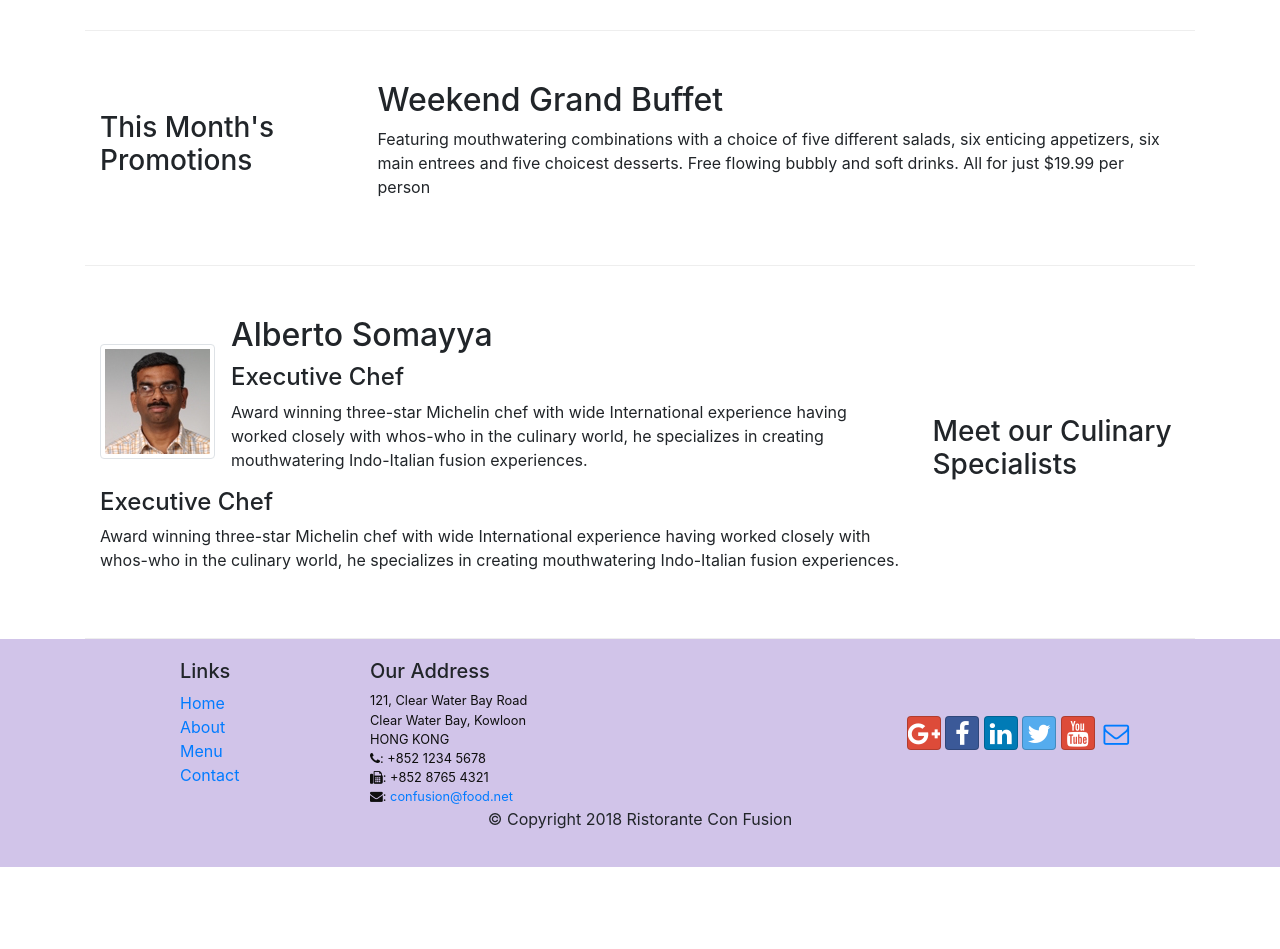
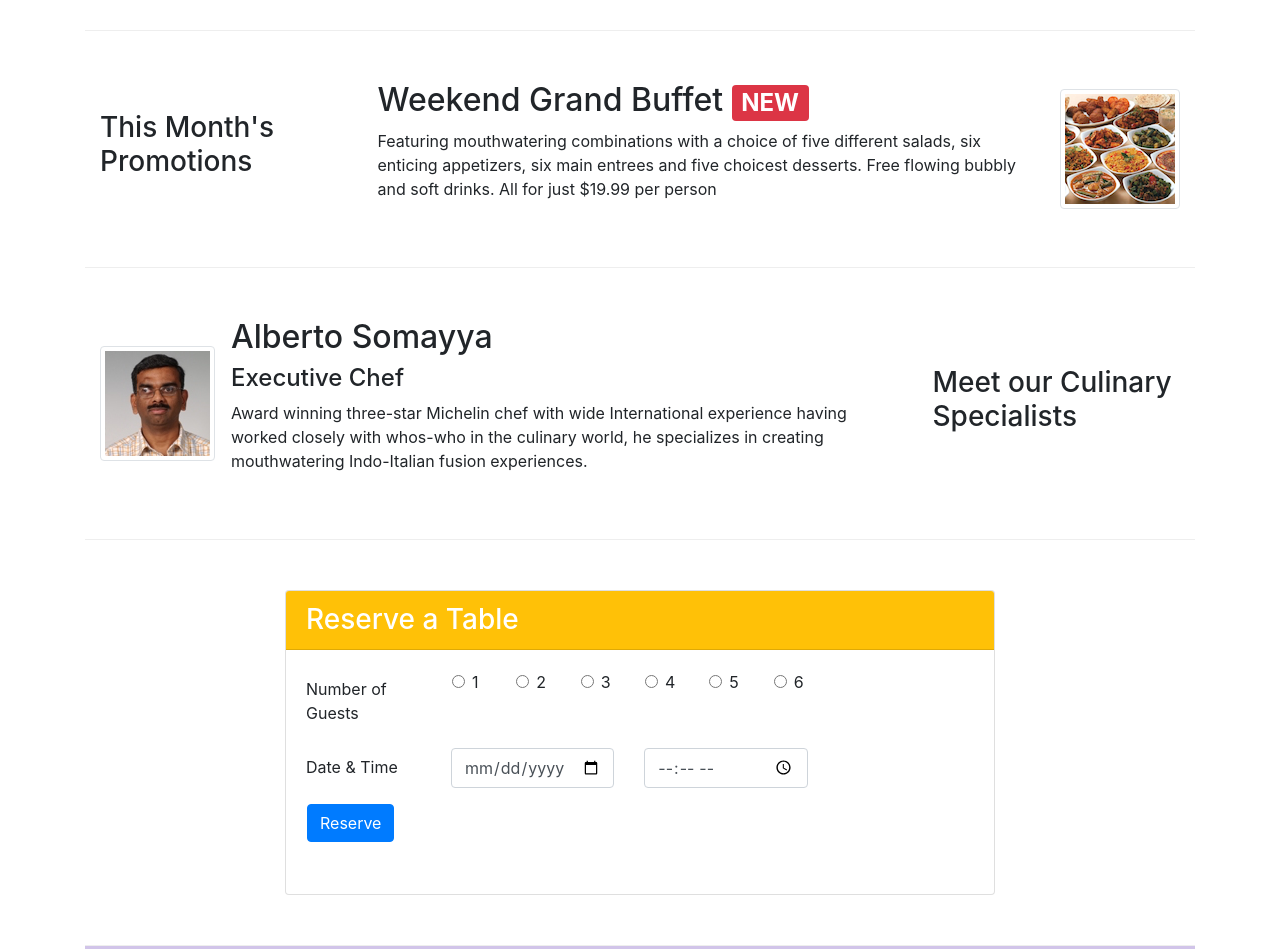
Before and after one commit to auan369/conFusion, a website: page index.html in a window 1280 px wide. Shown: the part 540-1489 px from the top of the page. Before the commit the page ends 1407 px from the top, so only its background shows below. Drawn offline with nearby package versions, Linux system fonts and the light colour scheme.

Commit message:
Assignment 2

```diff
--- a/index.html
+++ b/index.html
@@ -40,9 +40,16 @@
                     <h1>Ristorante con Fusion</h1>
                     <p>We take inspiration from the World's best cuisines, and create a unique fusion experience. Our lipsmacking creations will tickle your culinary senses!</p>
                 </div>
-                <div class="col-12 col-sm align-self-center">
+                <div class="col-6 col-sm-3 align-self-center">
                     <img src="img/logo.png" class="img-fluid">
                 </div>
+
+                <div class="col-6 col-sm-3 align-self-center">
+                    <button type="button" class="btn btn-sm bg-warning">
+                        <a class="text-dark font-weight-bold ml-3 mr-3" href="#ReserveForm">Reserve Table</a>
+                    </button>
+                </div>
+
                 <!--
                 <div class="col-12 offset-sm-1 col-sm">
                     <img src="yuri.jpeg" alt="Yuri" width="150" height="150"></img>
@@ -82,8 +89,23 @@
                 <h3>This Month's Promotions</h3>
             </div>
             <div class="col col-sm col-md">
-                <h2>Weekend Grand Buffet</h2>
-                <p>Featuring mouthwatering combinations with a choice of five different salads, six enticing appetizers, six main entrees and five choicest desserts. Free flowing bubbly and soft drinks. All for just $19.99 per person </p>
+                <div class="media">
+
+                    <div class="media-body">
+                        <h2 class="mt-0">
+                            Weekend Grand Buffet
+                            <span class="badge badge-danger">NEW</span>
+                        </h2>
+                        <p class="d-none d-sm-block">Featuring mouthwatering combinations with a
+                            choice of five different salads, six enticing appetizers,
+                            six main entrees and five choicest desserts.
+                            Free flowing bubbly and soft drinks.
+                            All for just $19.99 per person </p>
+                    </div>
+                    <img class="d-flex ml-3 img-thumbnail align-self-center"
+                            src="img/buffet.png" alt="buffet">
+                </div>
+
             </div>
         </div>
 
@@ -105,10 +127,77 @@
                             </p>
                     </div>
                 </div>
-                <h4>Executive Chef</h4>
-                <p>Award winning three-star Michelin chef with wide International experience having worked closely with whos-who in the culinary world, he specializes in creating mouthwatering Indo-Italian fusion experiences. </p>
             </div>
         </div>
+
+        <div class="row row-content justify-content-center">
+            <div class="col-12 col-sm-8 ">
+                <div class="card">
+
+                    <h3 class="card-header bg-warning text-white">Reserve a Table</h3>
+
+                    <div class="col-12 col-md-10 card-body">
+                        <form>
+
+
+                            <div class="form-group row">
+                                <label for="guestnum" class="col-12 col-md-3 col-form-label">Number of Guests</label>
+                                <div class="form-check col-3 col-md-1 ml-3">
+                                    <input type="radio" class="form-check-input"
+                                        name="guestnum" id="guestnum1" value="1">
+                                    <label class="form-check-label" for="guestnum1">1</label>
+                                </div>
+                                <div class="form-check col-3 col-md-1 ml-3">
+                                    <input type="radio" class="form-check-input"
+                                        name="guestnum" id="guestnum2" value="2">
+                                    <label class="form-check-label" for="guestnum2">2</label>
+                                </div>
+                                <div class="form-check col-3 col-md-1 ml-3">
+                                    <input type="radio" class="form-check-input"
+                                        name="guestnum" id="guestnum3" value="3">
+                                    <label class="form-check-label" for="guestnum3">3</label>
+                                </div>
+                                <div class="form-check col-3 col-md-1 ml-3">
+                                    <input type="radio" class="form-check-input"
+                                        name="guestnum" id="guestnum4" value="4">
+                                    <label class="form-check-label" for="guestnum4">4</label>
+                                </div>
+                                <div class="form-check col-3 col-md-1 ml-3">
+                                    <input type="radio" class="form-check-input"
+                                        name="guestnum" id="guestnum5" value="5">
+                                    <label class="form-check-label" for="guestnum5">5</label>
+                                </div>
+                                <div class="form-check col-3 col-md-1 ml-3">
+                                    <input type="radio" class="form-check-input"
+                                        name="guestnum" id="guestnum6" value="6">
+                                    <label class="form-check-label" for="guestnum6">6</label>
+                                </div>
+
+                            </div>
+
+                            <div class="form-group row">
+                                <label for="datetime" class="col-12 col-md-3 col-form-label">Date & Time</label>
+                                <div class="col-6 col-md-4">
+                                    <input type="date" class="form-control" id="date" name="date" placeholder="Date">
+                                </div>
+                                <div class="col-6 col-md-4">
+                                    <input type="time" class="form-control" id="time" name="time" placeholder="Time">
+                                </div>
+
+                            <div class="form-group row">
+                                <div class="offset-md-2 col-md-10 mt-3 ml-3">
+                                    <button type="submit" class="btn btn-primary">Reserve</button>
+                                </div>
+                            </div>
+                        </form>
+
+                    </div>
+                </div>
+            </div>
+       </div>
+
+
+
     </div>
 
     <footer class="footer">
@@ -147,7 +236,7 @@
            </div>
            <div class="row justify-content-center">
                 <div class="col-auto">
-                    <p>© Copyright 2018 Ristorante Con Fusion</p>
+                    <p id="ReserveForm">© Copyright 2018 Ristorante Con Fusion</p>
                 </div>
            </div>
         </div>
```
